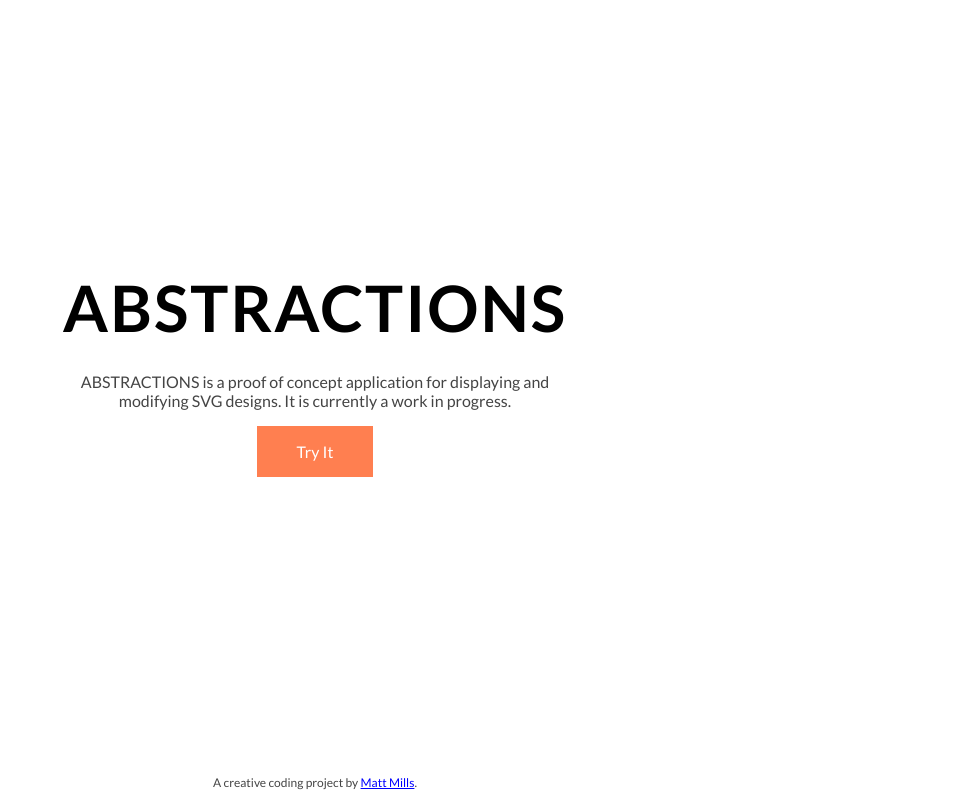
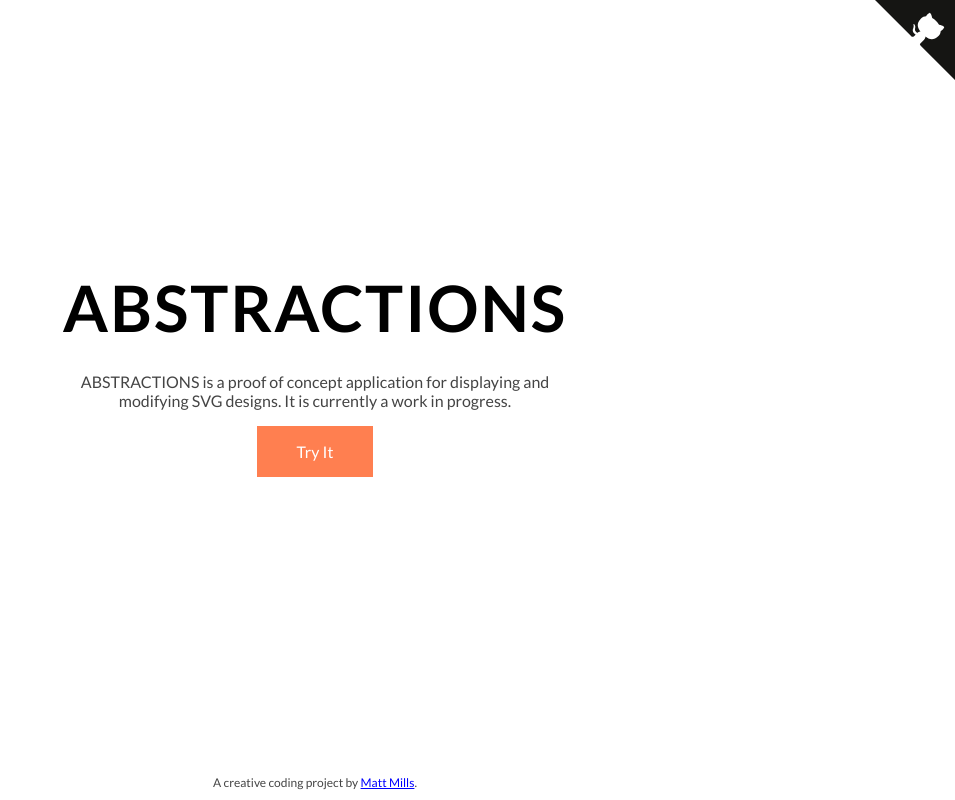
Before and after one commit to mattmillsxyz/abstractions, a React (Create React App) app: page / in a window 1280 px wide. Shown: the whole page, without its empty margins (325-1280 px from the left). Built offline with nearby package versions, Linux system fonts and the light colour scheme.

Commit message:
Add GitHub badge.

```diff
--- /dev/null
+++ b/src/components/GithubCorner.jsx
@@ -0,0 +1,41 @@
+import React from 'react';
+
+const GitHubCorner = () => {
+  return (
+    <a
+      href="https://github.com/mattmillsxyz/abstractions"
+      className="github-corner"
+      aria-label="View source on GitHub"
+    >
+      <svg
+        width="80"
+        height="80"
+        viewBox="0 0 250 250"
+        style={{
+          fill: '#151513',
+          color: '#fff',
+          position: 'absolute',
+          top: 0,
+          border: 0,
+          right: 0,
+        }}
+        aria-hidden="true"
+      >
+        <path d="M0,0 L115,115 L130,115 L142,142 L250,250 L250,0 Z" />
+        <path
+          d="M128.3,109.0 C113.8,99.7 119.0,89.6 119.0,89.6 C122.0,82.7 120.5,78.6 120.5,78.6 C119.2,72.0 123.4,76.3 123.4,76.3 C127.3,80.9 125.5,87.3 125.5,87.3 C122.9,97.6 130.6,101.9 134.4,103.2"
+          fill="currentColor"
+          style={{ transformOrigin: '130px 106px' }}
+          className="octo-arm"
+        />
+        <path
+          d="M115.0,115.0 C114.9,115.1 118.7,116.5 119.8,115.4 L133.7,101.6 C136.9,99.2 139.9,98.4 142.2,98.6 C133.8,88.0 127.5,74.4 143.8,58.0 C148.5,53.4 154.0,51.2 159.7,51.0 C160.3,49.4 163.2,43.6 171.4,40.1 C171.4,40.1 176.1,42.5 178.8,56.2 C183.1,58.6 187.2,61.8 190.9,65.4 C194.5,69.0 197.7,73.2 200.1,77.6 C213.8,80.2 216.3,84.9 216.3,84.9 C212.7,93.1 206.9,96.0 205.4,96.6 C205.1,102.4 203.0,107.8 198.3,112.5 C181.9,128.9 168.3,122.5 157.7,114.1 C157.9,116.9 156.7,120.9 152.7,124.9 L141.0,136.5 C139.8,137.7 141.6,141.9 141.8,141.8 Z"
+          fill="currentColor"
+          className="octo-body"
+        />
+      </svg>
+    </a>
+  );
+};
+
+export default GitHubCorner;
--- a/src/components/Home.jsx
+++ b/src/components/Home.jsx
@@ -2,10 +2,12 @@
 import { Link } from 'react-router-dom';
 
 import '../styles/Home.scss';
+import GitHubCorner from './GithubCorner';
 
 const Home = () => {
   return (
     <div className="home">
+      <GitHubCorner />
       <h1>ABSTRACTIONS</h1>
       <p className="description-text">
         ABSTRACTIONS is a proof of concept application for displaying and
--- a/src/styles/Home.scss
+++ b/src/styles/Home.scss
@@ -5,6 +5,35 @@
   align-items: center;
   font-family: 'Lato', sans-serif;
   min-height: 88vh;
+
+  // Github corner
+  .github-corner:hover .octo-arm {
+    animation: octocat-wave 560ms ease-in-out;
+  }
+
+  @keyframes octocat-wave {
+    0%,
+    100% {
+      transform: rotate(0);
+    }
+    20%,
+    60% {
+      transform: rotate(-25deg);
+    }
+    40%,
+    80% {
+      transform: rotate(10deg);
+    }
+  }
+  @media (max-width: 500px) {
+    .github-corner:hover .octo-arm {
+      animation: none;
+    }
+    .github-corner .octo-arm {
+      animation: octocat-wave 560ms ease-in-out;
+    }
+  }
+  // End Github corner
 
   h1 {
     font-size: 64px;
```
